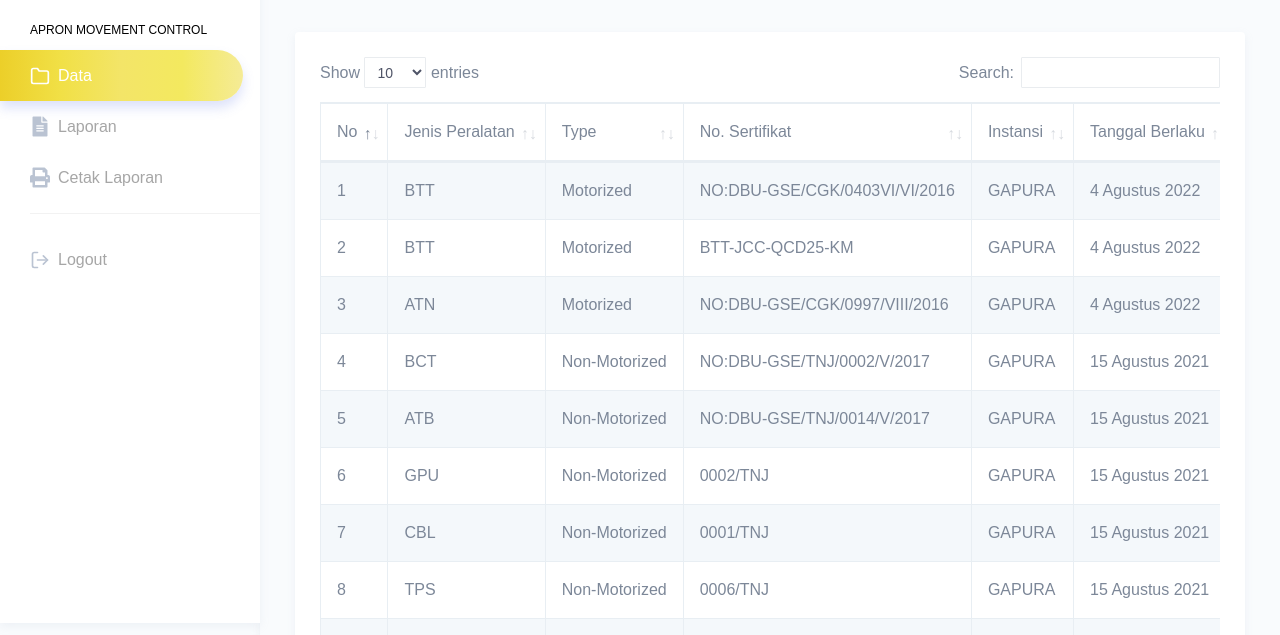
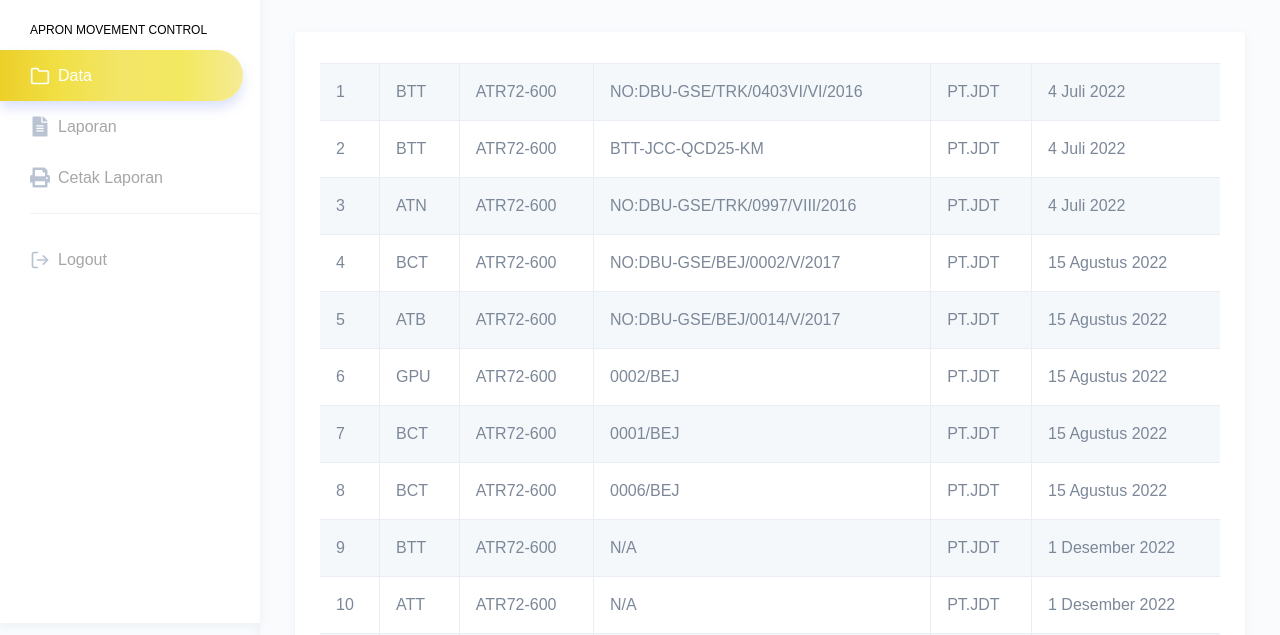
Before and after one commit to DARS-Kalimarau/DARS-Kalimarau.github.io, a website: page src/html/datagse.html in a window 1280 px wide. Shown: the part 177-812 px from the top of the page. Drawn offline with Linux system fonts and the light colour scheme; files whose address does not match are found by name; a web font is replaced by a local one.

Commit message:
Update datagse.html

```diff
--- a/src/html/datagse.html
+++ b/src/html/datagse.html
@@ -268,25 +268,16 @@
                                 <div class="table-responsive">
                                     <table id="zero_config" class="table table-striped table-bordered no-wrap">
                                         <thead>
-                                            <tr>
-                                                <th>No</th>
-                                                <th>Jenis Peralatan</th>
-                                                <th>Type</th>
-                                                <th>No. Sertifikat</th>
-                                                <th>Instansi</th>
-                                                <th>Tanggal Berlaku</th>
-
-
                                             </tr>
                                         </thead>
                                         <tbody>
                                             <tr>
                                                 <td>1</td>
                                                 <td>BTT</td>
-                                                <td>Motorized</td>
-                                                <td>NO:DBU-GSE/CGK/0403VI/VI/2016</td>
-                                                <td>GAPURA</td>
-                                                <td>4 Agustus 2022</td>
+                                                <td>ATR72-600</td>
+                                                <td>NO:DBU-GSE/TRK/0403VI/VI/2016</td>
+                                                <td>PT.JDT</td>
+                                                <td>4 Juli 2022</td>
 
 
                                             </tr>
@@ -294,20 +285,20 @@
                                             <tr>
                                                 <td>2</td>
                                                 <td>BTT</td>
-                                                <td>Motorized</td>
+                                                <td>ATR72-600</td>
                                                 <td>BTT-JCC-QCD25-KM</td>
-                                                <td>GAPURA</td>
-                                                <td>4 Agustus 2022</td>
+                                                <td>PT.JDT</td>
+                                                <td>4 Juli 2022</td>
 
 
                                             </tr>
                                             <tr>
                                                 <td>3</td>
                                                 <td>ATN</td>
-                                                <td>Motorized</td>
-                                                <td>NO:DBU-GSE/CGK/0997/VIII/2016</td>
-                                                <td>GAPURA</td>
-                                                <td>4 Agustus 2022</td>
+                                                <td>ATR72-600</td>
+                                                <td>NO:DBU-GSE/TRK/0997/VIII/2016</td>
+                                                <td>PT.JDT</td>
+                                                <td>4 Juli 2022</td>
 
 
                                             </tr>
@@ -315,10 +306,10 @@
                                             <tr>
                                                 <td>4</td>
                                                 <td>BCT</td>
-                                                <td>Non-Motorized</td>
-                                                <td>NO:DBU-GSE/TNJ/0002/V/2017</td>
-                                                <td>GAPURA</td>
-                                                <td>15  Agustus 2021</td>
+                                                <td>ATR72-600</td>
+                                                <td>NO:DBU-GSE/BEJ/0002/V/2017</td>
+                                                <td>PT.JDT</td>
+                                                <td>15  Agustus 2022</td>
 
 
                                             </tr>
@@ -326,10 +317,10 @@
                                             <tr>
                                                 <td>5</td>
                                                 <td>ATB</td>
-                                                <td>Non-Motorized</td>
-                                                <td>NO:DBU-GSE/TNJ/0014/V/2017</td>
-                                                <td>GAPURA</td>
-                                                <td>15  Agustus 2021</td>
+                                                <td>ATR72-600</td>
+                                                <td>NO:DBU-GSE/BEJ/0014/V/2017</td>
+                                                <td>PT.JDT</td>
+                                                <td>15  Agustus 2022</td>
 
 
                                             </tr>
@@ -337,32 +328,32 @@
                                             <tr>
                                                 <td>6</td>
                                                 <td>GPU</td>
-                                                <td>Non-Motorized</td>
-                                                <td>0002/TNJ</td>
-                                                <td>GAPURA</td>
-                                                <td>15  Agustus 2021</td>
+                                                <td>ATR72-600</td>
+                                                <td>0002/BEJ</td>
+                                                <td>PT.JDT</td>
+                                                <td>15  Agustus 2022</td>
 
 
                                             </tr>
 
                                             <tr>
                                                 <td>7</td>
-                                                <td>CBL</td>
-                                                <td>Non-Motorized</td>
-                                                <td>0001/TNJ</td>
-                                                <td>GAPURA</td>
-                                                <td>15  Agustus 2021</td>
+                                                <td>BCT</td>
+                                                <td>ATR72-600</td>
+                                                <td>0001/BEJ</td>
+                                                <td>PT.JDT</td>
+                                                <td>15  Agustus 2022</td>
 
 
                                             </tr>
 
                                             <tr>
                                                 <td>8</td>
-                                                <td>TPS</td>
-                                                <td>Non-Motorized</td>
-                                                <td>0006/TNJ</td>
-                                                <td>GAPURA</td>
-                                                <td>15  Agustus 2021</td>
+                                                <td>BCT</td>
+                                                <td>ATR72-600</td>
+                                                <td>0006/BEJ</td>
+                                                <td>PT.JDT</td>
+                                                <td>15  Agustus 2022</td>
 
 
                                             </tr>
@@ -370,10 +361,10 @@
                                             <tr>
                                                 <td>9</td>
                                                 <td>BTT</td>
-                                                <td>Motorized</td>
+                                                <td>ATR72-600</td>
                                                 <td>N/A</td>
-                                                <td>PT. GAS</td>
-                                                <td>1  Desember 2021</td>
+                                                <td>PT.JDT</td>
+                                                <td>1  Desember 2022</td>
 
 
                                             </tr>
@@ -381,10 +372,10 @@
                                             <tr>
                                                 <td>10</td>
                                                 <td>ATT</td>
-                                                <td>Motorized</td>
+                                                <td>ATR72-600</td>
                                                 <td>N/A</td>
-                                                <td>PT. GAS</td>
-                                                <td>1  Desember 2021</td>
+                                                <td>PT.JDT</td>
+                                                <td>1  Desember 2022</td>
 
 
                                             </tr>
@@ -392,9 +383,9 @@
                                             <tr>
                                                 <td>11</td>
                                                 <td>BCT</td>
-                                                <td>Non-Motorized</td>
+                                                <td>ATR72-600</td>
                                                 <td>N/A</td>
-                                                <td>PT. GAS</td>
+                                                <td>PT.JDT</td>
                                                 <td>5 November 2022</td>
 
 
@@ -403,9 +394,9 @@
                                             <tr>
                                                 <td>12</td>
                                                 <td>PBS</td>
-                                                <td>Non-Motorized</td>
+                                                <td>ATR72-600</td>
                                                 <td>N/A</td>
-                                                <td>PT. GAS</td>
+                                                <td>PT.JDT</td>
                                                 <td>5 November 2022</td>
 
 
@@ -414,9 +405,9 @@
                                             <tr>
                                                 <td>13</td>
                                                 <td>GPU</td>
-                                                <td>Non-Motorized</td>
+                                                <td>ATR72-600</td>
                                                 <td>N/A</td>
-                                                <td>PT. GAS</td>
+                                                <td>PT.JDT</td>
                                                 <td>5 November 2022</td>
 
 
@@ -425,9 +416,9 @@
                                             <tr>
                                                 <td>14</td>
                                                 <td>ATB</td>
-                                                <td>Non-Motorized</td>
+                                                <td>ATR72-600</td>
                                                 <td>N/A</td>
-                                                <td>PT. GAS</td>
+                                                <td>PT.JDT</td>
                                                 <td>5 November 2022</td>
 
 
@@ -436,9 +427,9 @@
                                             <tr>
                                                 <td>15</td>
                                                 <td>LSC</td>
-                                                <td>Non-Motorized</td>
+                                                <td>ATR72-600</td>
                                                 <td>N/A</td>
-                                                <td>PT. GAS</td>
+                                                <td>PT.JDT</td>
                                                 <td>5 November 2022</td>
 
 
```
